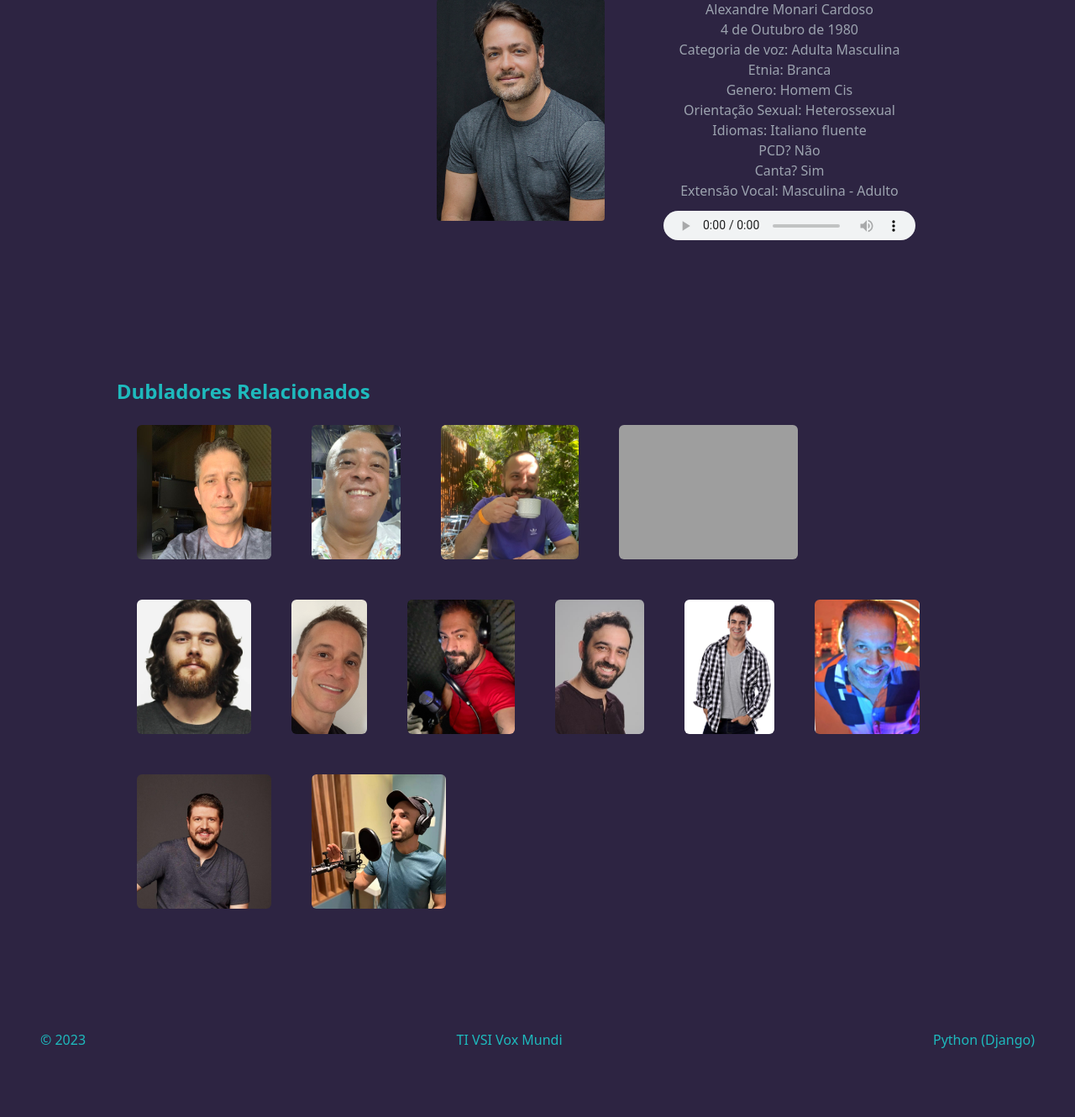
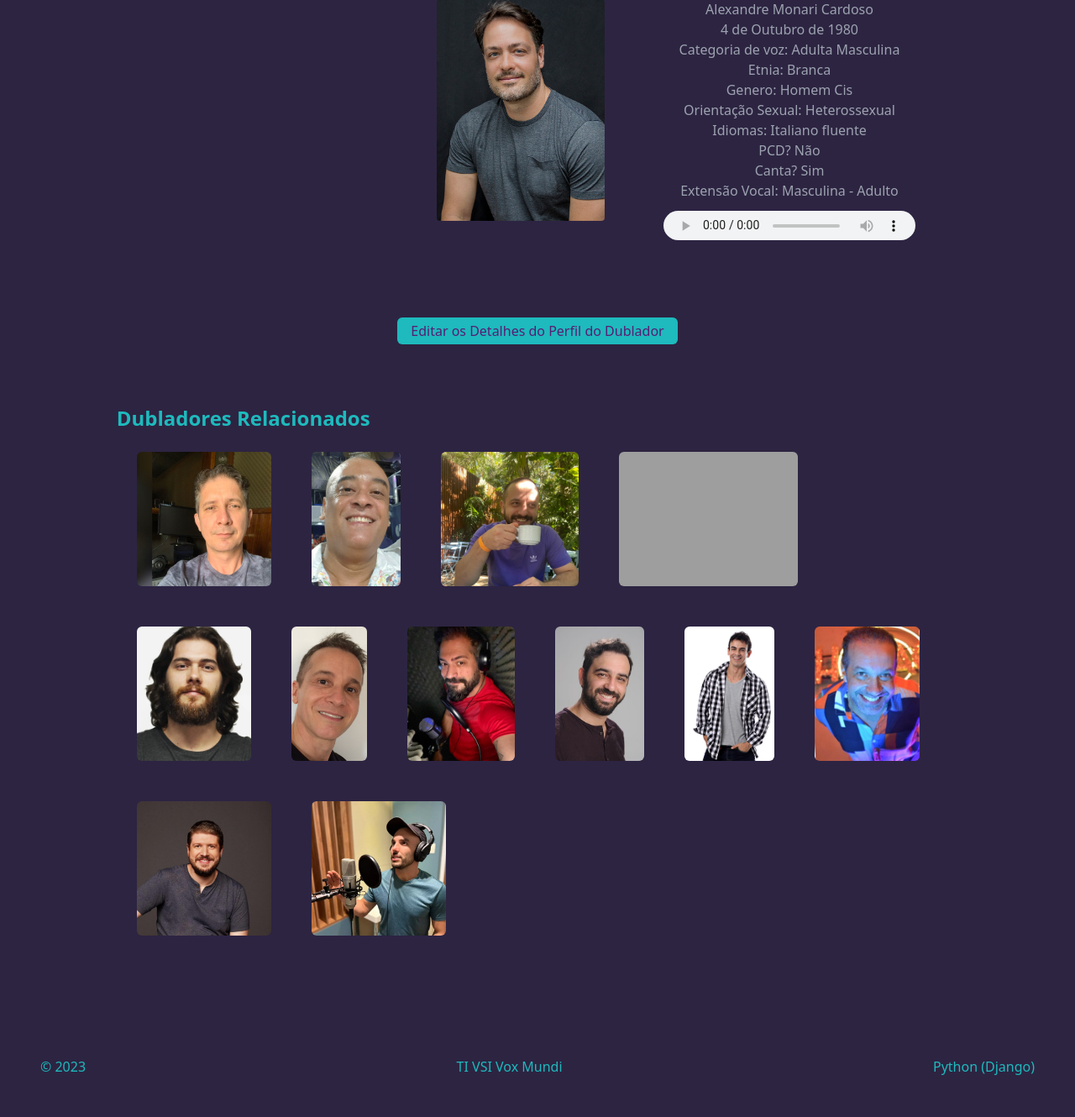
Before and after one commit to JessicaXavierGravina/bancovozesvsivoxmundi, a Django app: page /vozes/1 in a window 1280 px wide. Shown: the part 204-1534 px from the top of the page at 84% size. Before the commit the page ends 1452 px from the top, so only its background shows below. Run offline with Django 4.2, Linux system fonts and the light colour scheme; a user stored in the database is signed in; data comes from the database, SQL or seed files in the repository; some libraries are stand-ins or nearby versions; grey boxes are pictures that could not be loaded.

Commit message:
Update detalhesvoz.html

```diff
--- a/vox/templates/detalhesvoz.html
+++ b/vox/templates/detalhesvoz.html
@@ -78,6 +78,16 @@
             </div>
         </div>
 
+   {% if user.is_authenticated %}
+        <center>
+            <a href="{% url 'vox:editorialised' object.pk %}">
+                <button class="bg-[#1EBABD] text-[#581D74] py-1 px-3 rounded-md">
+                    Editar os Detalhes do Perfil do Dublador
+                </button>
+            </a>
+        </center>
+    {% endif %}
+
         <section class="bg-primary_black flex justify-center py-10">
             <div class="p-8 w-10/12 relative">
                 <h2 class="text-2xl text-[#1EBABD] fw-bold">
```
